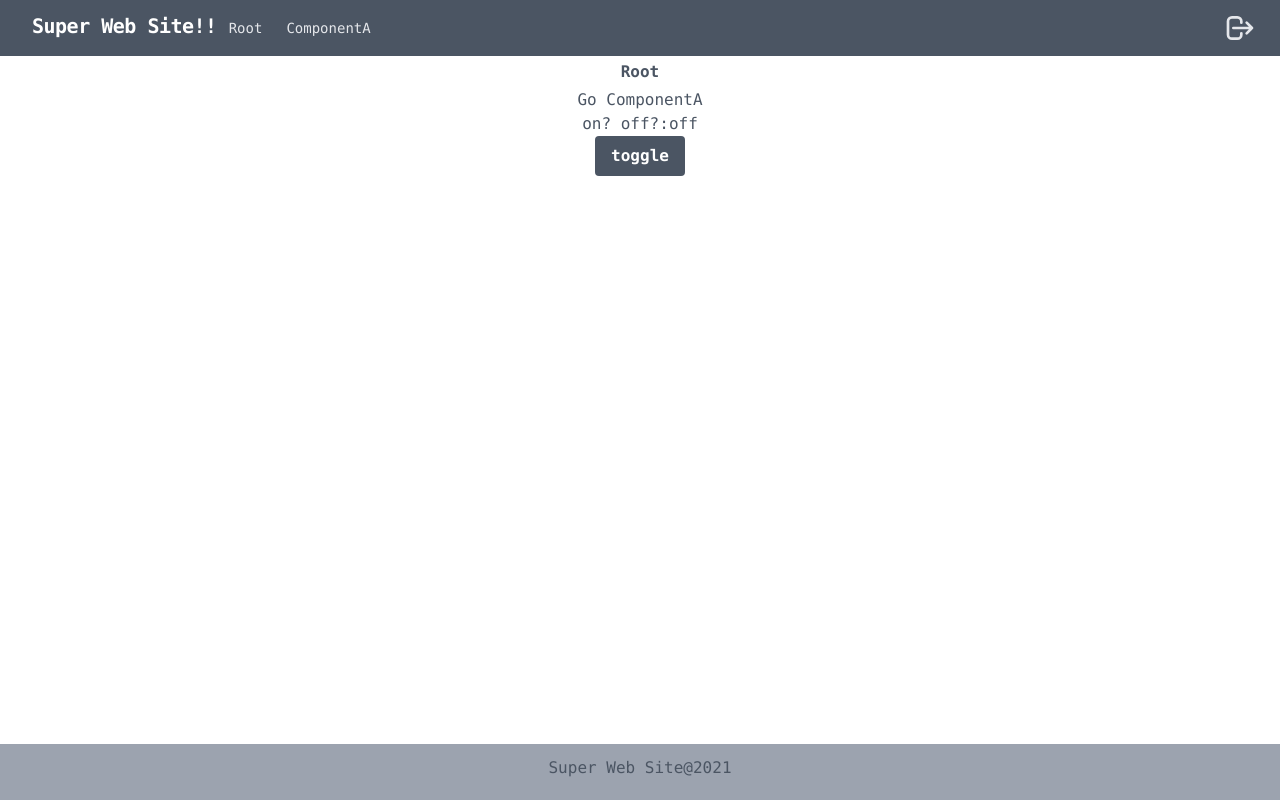
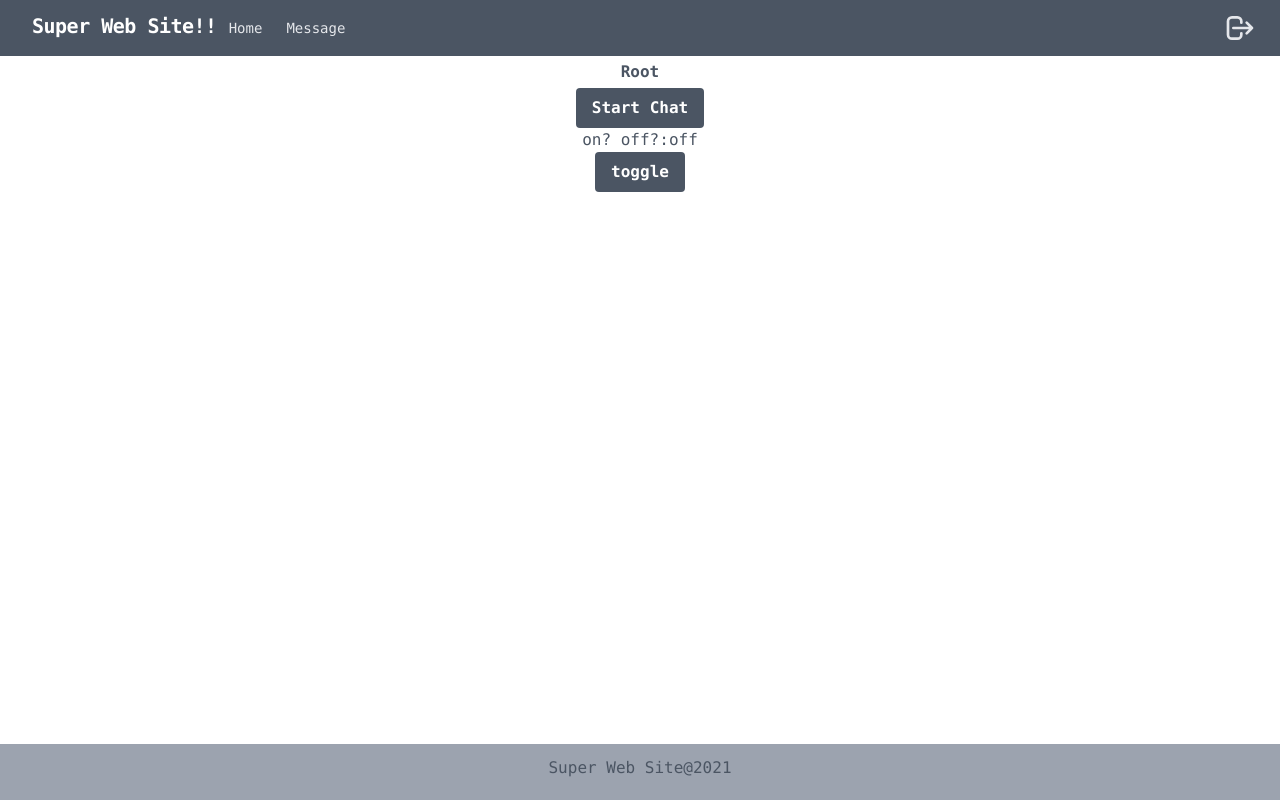
Before and after one commit to falconbear/firebase-react-app, a React (Create React App) app: page /login in a window 1280 px wide. Both pictures are taken after a click on the button "Login". Built offline with nearby package versions, Linux system fonts and the light colour scheme; no server answers.

Commit message:
メッセージページ実装

```diff
--- a/src/App.js
+++ b/src/App.js
@@ -2,7 +2,7 @@ import { Routes, Route } from 'react-router-dom'
 import Layout from './components/Layout'
 import Login from './components/Login'
 import Root from './components/Root'
-import ComponentA from './components/ComponentA'
+import Message from './components/Message'
 
 const App = () => {
   return (
@@ -11,7 +11,7 @@ const App = () => {
         <Route path="/login" element={<Login />} />
         <Route path="/" element={<Layout />}>
           <Route path="/" element={<Root />} />
-          <Route path="/component-a" element={<ComponentA />}/>
+          <Route path="/Message" element={<Message />}/>
         </Route>
       </Routes>
     </div>
--- a/src/components/ComponentA.js
+++ /dev/null
@@ -1,60 +0,0 @@
-import { useNavigate } from 'react-router-dom'
-import { useStateContext } from '../context/StateProvider'
-import { useState, useEffect } from "react"
-import { messagesRef, pushMessage } from "../firebase"
-
-const ComponentA = () => {
-  const [text, setText] = useState("メッセージを入力")
-  const [messages, setMessages] = useState([])
-  const navigate = useNavigate()
-  const { isOn, setIsOn } = useStateContext()
-
-  useEffect(() => {
-    messagesRef
-      .orderByKey()
-      .limitToLast(10)
-      .on("value", (snapshot) => {
-        const messages = snapshot.val()
-        if (messages === null) return
-        const entries = Object.entries(messages)
-        const newMessages = entries.map((data) => {
-          const [key, message] = data
-          return { key, ...message }
-        })
-        setMessages(newMessages)
-      })
-  }, [])
-
-  return (
-    <div className="flex justify-center items-center flex-col">
-      {messages.map((message) => (
-        <div key={message.key}>
-          {message.text}
-        </div>
-      ))}
-
-      <div class="form">
-        <input
-          type="text"
-          value={text}
-          onChange={(e) => setText((text) => (text = e.target.value))}
-        />
-        <button onClick={() => pushMessage({ text: text })}>
-          push
-        </button>
-      </div>
-      <p className="font-bold my-1">ComponentA</p>
-      <p onClick={() => navigate('/')}>Go Root</p>
-      on? off?:{isOn ? 'on' : 'off'}
-      <button
-        type="button"
-        className="bg-gray-600 hover:bg-blue-dark text-white font-bold py-2 px-4 rounded"
-        onClick={() => setIsOn((isOn) => !isOn)}
-      >
-        toggle
-      </button>
-    </div>
-  )
-}
-
-export default ComponentA
--- a/src/components/Layout.js
+++ b/src/components/Layout.js
@@ -30,13 +30,13 @@ const Layout = () => {
                 className="text-sm text-gray-200 hover:bg-gray-700 px-3 py-2 rounded"
                 to="/"
               >
-                Root
+                Home
               </Link>
               <Link
                 className="text-sm text-gray-200 hover:bg-gray-700 px-3 py-2 rounded"
-                to="/component-a"
+                to="/Message"
               >
-                ComponentA
+                Message
               </Link>
             </div>
             <div className="">
--- a/src/components/Message.js
+++ b/src/components/Message.js
@@ -1,9 +1,13 @@
+import { useNavigate } from 'react-router-dom'
+import { useStateContext } from '../context/StateProvider'
 import { useState, useEffect } from "react"
 import { messagesRef, pushMessage } from "../firebase"
 
-const App = () => {
+const Message = () => {
   const [text, setText] = useState("メッセージを入力")
   const [messages, setMessages] = useState([])
+  const navigate = useNavigate()
+  const { isOn, setIsOn } = useStateContext()
 
   useEffect(() => {
     messagesRef
@@ -22,24 +26,39 @@ const App = () => {
   }, [])
 
   return (
-    <>
+    <div className="flex justify-center items-center flex-col">
+      <p className="font-bold my-1">Chat Page</p>
       {messages.map((message) => (
         <div key={message.key}>
           {message.text}
         </div>
       ))}
+
       <div class="form">
         <input
           type="text"
           value={text}
           onChange={(e) => setText((text) => (text = e.target.value))}
         />
-        <button onClick={() => pushMessage({ text: text })}>
+        <button
+          onClick={() => pushMessage({ text: text })}
+          className="bg-gray-600 hover:bg-blue-dark text-white font-bold py-1 px-4 rounded"
+          >
           push
         </button>
       </div>
-    </>
+
+      <p onClick={() => navigate('/')}>Go Root</p>
+      on? off?:{isOn ? 'on' : 'off'}
+      <button
+        type="button"
+        className="bg-gray-600 hover:bg-blue-dark text-white font-bold py-2 px-4 rounded"
+        onClick={() => setIsOn((isOn) => !isOn)}
+      >
+        toggle
+      </button>
+    </div>
   )
 }
 
-export default App
+export default Message
--- a/src/components/Root.js
+++ b/src/components/Root.js
@@ -7,7 +7,13 @@ const Root = () => {
   return (
     <div className="flex justify-center items-center flex-col">
       <p className="font-bold my-1">Root</p>
-      <p onClick={() => navigate('/component-a')}>Go ComponentA</p>
+      <button
+        type="button"
+        className="bg-gray-600 hover:bg-blue-dark text-white font-bold py-2 px-4 rounded"
+        onClick={() => navigate('/Message')}
+      >
+        Start Chat
+      </button>
       on? off?:{isOn ? 'on' : 'off'}
       <button
         type="button"
```
